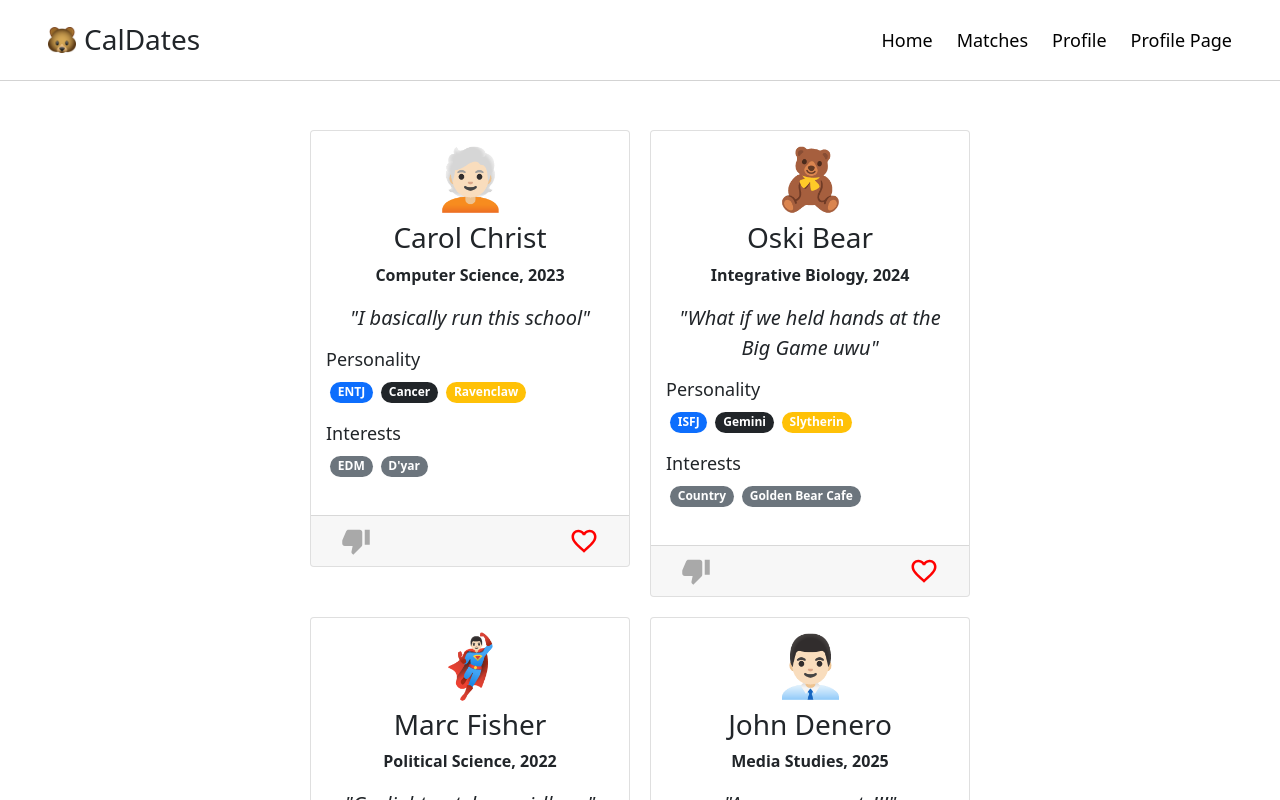
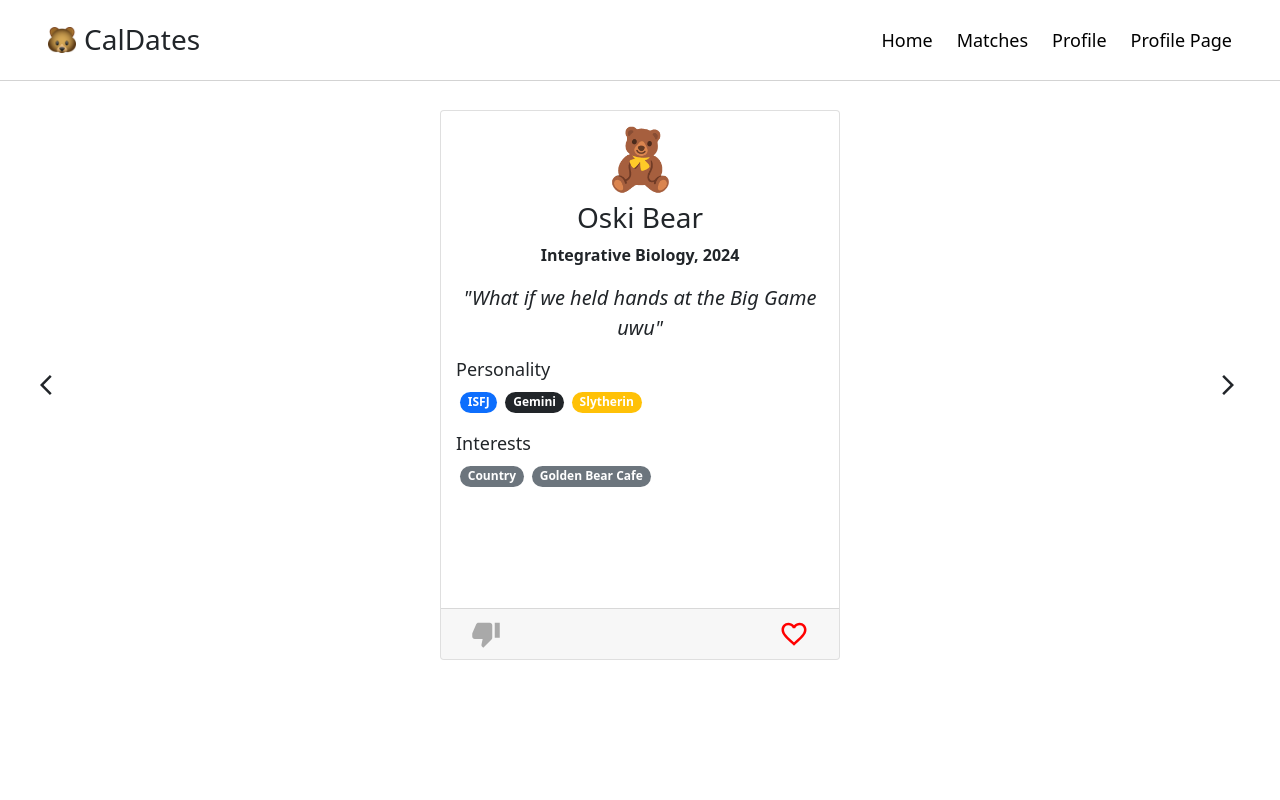
Before and after one commit to sooyeonoh/calhacks, a React (Create React App) app in the folder client/: page / in a window 1280 px wide. Shown: the top 800 px of the page. Built offline with nearby package versions, Linux system fonts and the light colour scheme.

Commit message:
Add carousel to dashboard, kind of buggy rn

```diff
--- a/client/src/App.css
+++ b/client/src/App.css
@@ -24,3 +24,34 @@ h3, h5 {
 .dislike:hover {
   cursor: pointer;
 }
+
+#frame {
+  overflow: hidden;
+  position: relative;
+  width: 400px;
+  height: 550px;
+  padding: 0;
+}
+
+#carousel {
+  position: relative;
+  padding: 0;
+  height: 550px;
+  display: flex;
+  flex-direction: row;
+}
+
+.animate{
+	-webkit-transition-duration: 1s;
+    -moz-transition-duration: 1s;
+    -o-transition-duration: 1s;
+    transition-duration: 1s;
+    -webkit-transition-property: -webkit-transform;
+    -moz-transition-property: -moz-transform;
+    -o-transition-property: -o-transform;
+    transition-property: transform;
+}
+
+.ProfileCard {
+  transform: translate(-400px)
+}
--- a/client/src/components/Dashboard.js
+++ b/client/src/components/Dashboard.js
@@ -6,21 +6,98 @@ import ArrowBackIosIcon from '@mui/icons-material/ArrowBackIos';
 import ArrowForwardIosIcon from '@mui/icons-material/ArrowForwardIos';
 
 function Dashboard(props) {
+    var index = 0;
+    var amount = 0;
+    var currTransl = []
+    var translationComplete = true;
+
+    var transitionCompleted = function(){
+        translationComplete = true;
+    }
+
+    document.addEventListener("DOMContentLoaded", function(event)
+    {
+        amount = document.getElementsByClassName('ProfileCard').length;
+        var carousel = document.getElementById('carousel');
+        carousel.style.width = 400*amount+'px';
+
+        for(var i = 0; i < amount; i++)
+        {
+            currTransl[i] = -400;
+            document.getElementsByClassName('ProfileCard')[i].addEventListener("transitionend", transitionCompleted, true);
+            document.getElementsByClassName('ProfileCard')[i].addEventListener("webkitTransitionEnd", transitionCompleted, true);
+            document.getElementsByClassName('ProfileCard')[i].addEventListener("oTransitionEnd", transitionCompleted, true);
+            document.getElementsByClassName('ProfileCard')[i].addEventListener("MSTransitionEnd", transitionCompleted, true);
+        }
+    });
+
+    function moveRight()
+    {
+        if(translationComplete === true)
+        {
+            translationComplete = false;
+            index--;
+            if(index == -1)
+            {
+                index = amount-1;
+            }
+            var outerIndex = (index) % amount;
+
+            for(var i = 0; i < amount; i++)
+            {
+                var img = document.getElementsByClassName('ProfileCard')[i];
+                img.style.opacity = '1';
+                img.style.transform = 'translate('+(currTransl[i]+400)+'px)';
+                currTransl[i] = currTransl[i]+400;
+            }
+
+            var outerImg = document.getElementsByClassName('ProfileCard')[outerIndex];
+            outerImg.style.transform = 'translate('+(currTransl[outerIndex]-400*(amount))+'px)';
+            outerImg.style.opacity = '0';
+            currTransl[outerIndex] = currTransl[outerIndex]-400*(amount);
+        }
+    }
+
+    function moveLeft()
+    {
+        if(translationComplete === true)
+        {
+            translationComplete = false;
+            index++;
+            var outerIndex = (index-1) % amount;
+
+            for(var i = 0; i < amount; i++)
+            {
+                var img = document.getElementsByClassName('ProfileCard')[i];
+                img.style.opacity = '1';
+                img.style.transform = 'translate('+(currTransl[i]-400)+'px)';
+                currTransl[i] = currTransl[i]-400;
+            }
+            var outerImg = document.getElementsByClassName('ProfileCard')[outerIndex];
+            outerImg.style.transform = 'translate('+(currTransl[outerIndex]+400*(amount))+'px)';
+            outerImg.style.opacity = '0';
+            currTransl[outerIndex] = currTransl[outerIndex]+400*(amount);
+        }
+    }
+
     return (
         <div>
             <NavBar/>
-            <div className="d-flex flex-row align-items-center" style={{padding: '0 40px'}}>
-                <ArrowBackIosIcon/>
-                <div id="carousel" className="d-flex justify-content-center flex-wrap" style={{padding: "40px 80px"}}>
+            <div className="d-flex flex-row align-items-center justify-content-between" style={{padding: '30px 40px'}}>
+                <ArrowBackIosIcon onClick={moveRight}/>
+                <div id="frame">
+                    <div id="carousel" className="animate">
                         {profiles.map(profile =>
                             <ProfileCard
+                                className="animate"
                                 name={profile.name}
                                 data={profile.data}
                                 interests={profile.interests}
                                 preferences={profile.preferences}
                             />)}
                     </div>
-                <ArrowForwardIosIcon/>
+                </div>
+                <ArrowForwardIosIcon onClick={moveLeft}/>
             </div>
         </div>
     );
--- a/client/src/components/ProfileCard.js
+++ b/client/src/components/ProfileCard.js
@@ -6,7 +6,7 @@ import ThumbDownIcon from '@mui/icons-material/ThumbDown';
 
 function ProfileCard(props) {
     return (
-        <Card style={{ width: '20rem', height: '100%', margin: "10px"}}>
+        <Card className="ProfileCard" style={{ width: '400px', height: '100%'}}>
             <Card.Body style={{padding: '10px 15px'}}>
                 <div className="mb-3">
                     <h2 style={{fontSize: '60px'}}>{props.data.emoji}</h2>
```
Lines whose indentation alone changed are shown as unchanged.
